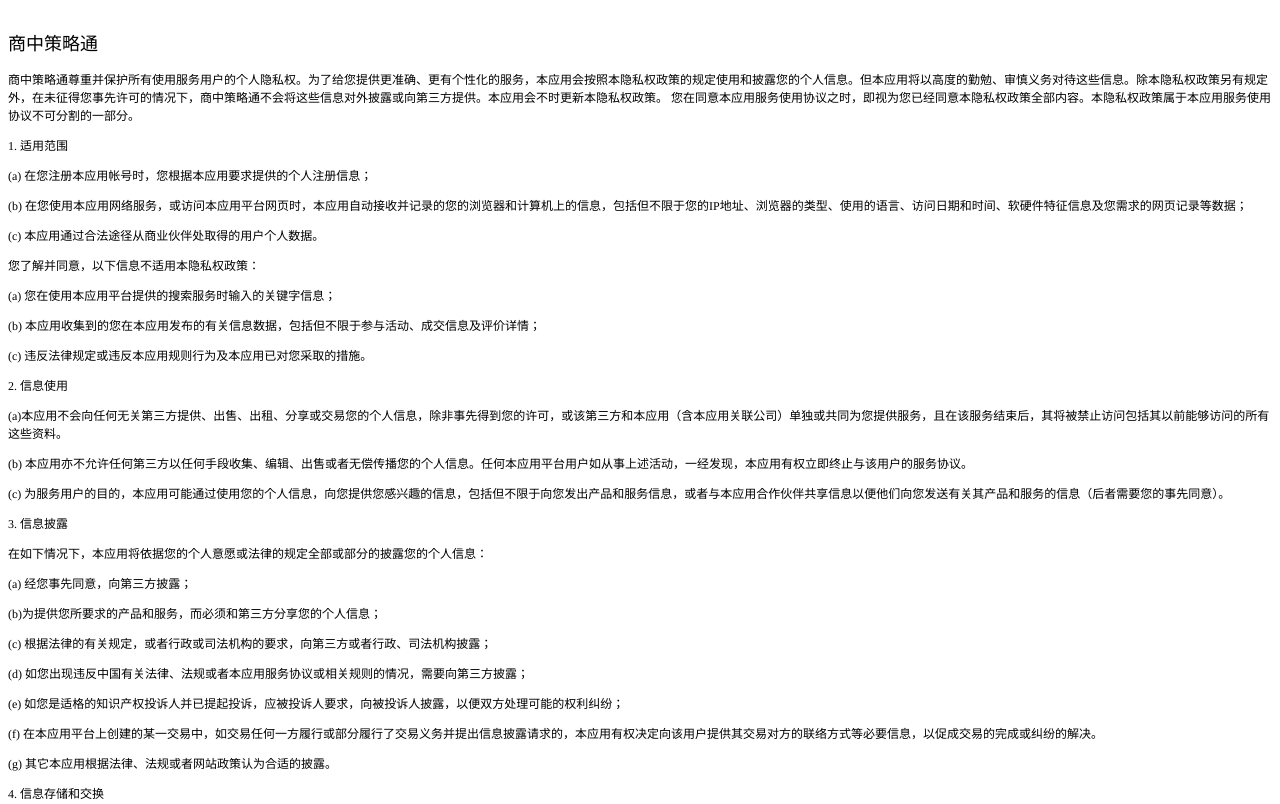
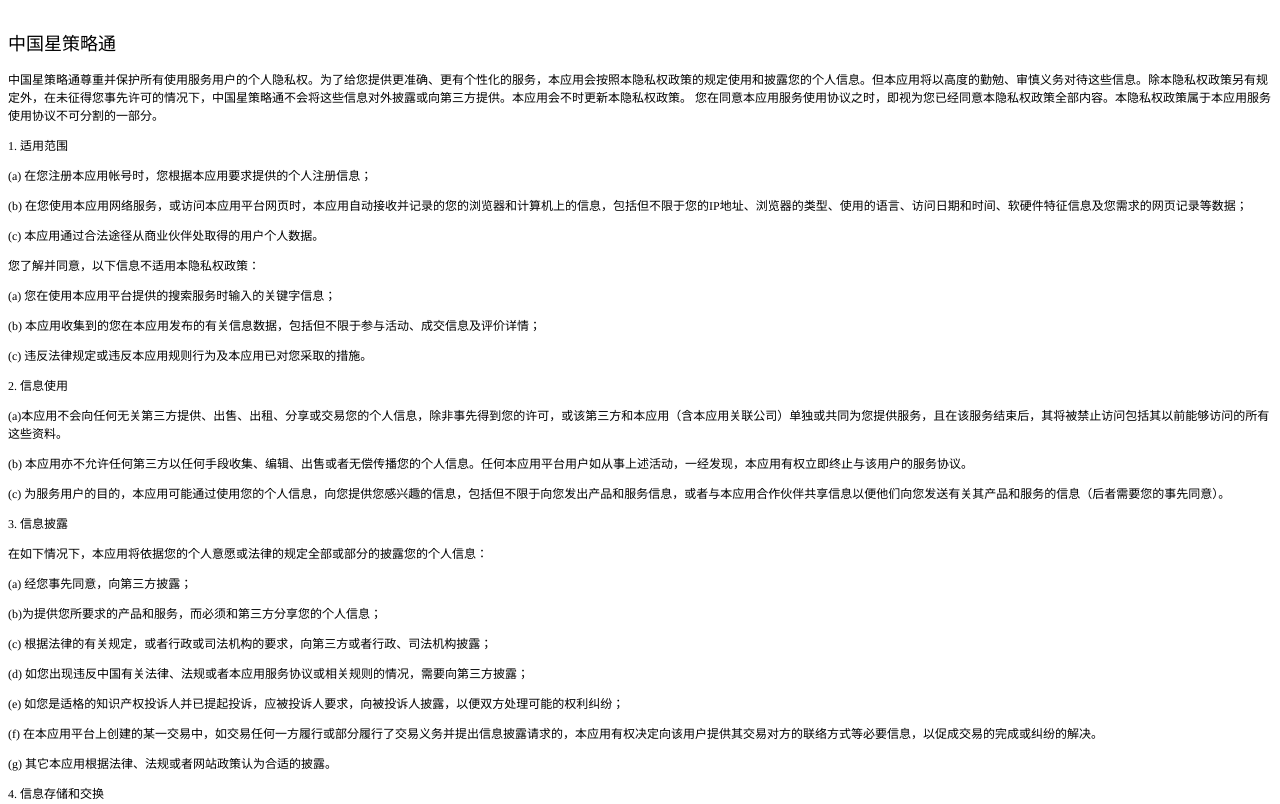
Before and after one commit to TheFreshwaterSea/shangzhong.github.io, a plain HTML site: page index.html in a window 1280 px wide. Shown: the top 804 px of the page. Drawn offline with Linux system fonts and the light colour scheme.

Commit message:
Update index.html

```diff
--- a/index.html
+++ b/index.html
@@ -17,8 +17,8 @@
 </head>
 <body>
 <h2 style="margin: 0.0px 0.0px 14.9px 0.0px; font: 18.0px 'Songti SC'; color: #000000; -webkit-text-stroke: #000000"><span class="s1"><br>
-商中策略通</span></h2>
-<p class="p2"><span class="s1">商中策略通尊重并保护所有使用服务用户的个人隐私权。为了给您提供更准确、更有个性化的服务，本应用会按照本隐私权政策的规定使用和披露您的个人信息。但本应用将以高度的勤勉、审慎义务对待这些信息。除本隐私权政策另有规定外，在未征得您事先许可的情况下，商中策略通不会将这些信息对外披露或向第三方提供。本应用会不时更新本隐私权政策。</span><span class="s2"> </span><span class="s1">您在同意本应用服务使用协议之时，即视为您已经同意本隐私权政策全部内容。本隐私权政策属于本应用服务使用协议不可分割的一部分。</span><span class="s2"><span class="Apple-converted-space"> </span></span></p>
+中国星策略通</span></h2>
+<p class="p2"><span class="s1">中国星策略通尊重并保护所有使用服务用户的个人隐私权。为了给您提供更准确、更有个性化的服务，本应用会按照本隐私权政策的规定使用和披露您的个人信息。但本应用将以高度的勤勉、审慎义务对待这些信息。除本隐私权政策另有规定外，在未征得您事先许可的情况下，中国星策略通不会将这些信息对外披露或向第三方提供。本应用会不时更新本隐私权政策。</span><span class="s2"> </span><span class="s1">您在同意本应用服务使用协议之时，即视为您已经同意本隐私权政策全部内容。本隐私权政策属于本应用服务使用协议不可分割的一部分。</span><span class="s2"><span class="Apple-converted-space"> </span></span></p>
 <p class="p2"><span class="s2">1. </span><span class="s1">适用范围</span></p>
 <p class="p2"><span class="s2">(a) </span><span class="s1">在您注册本应用帐号时，您根据本应用要求提供的个人注册信息；</span></p>
 <p class="p2"><span class="s2">(b) </span><span class="s1">在您使用本应用网络服务，或访问本应用平台网页时，本应用自动接收并记录的您的浏览器和计算机上的信息，包括但不限于您的</span><span class="s2">IP</span><span class="s1">地址、浏览器的类型、使用的语言、访问日期和时间、软硬件特征信息及您需求的网页记录等数据；</span><span class="s2"><span class="Apple-converted-space"> </span></span></p>
```
